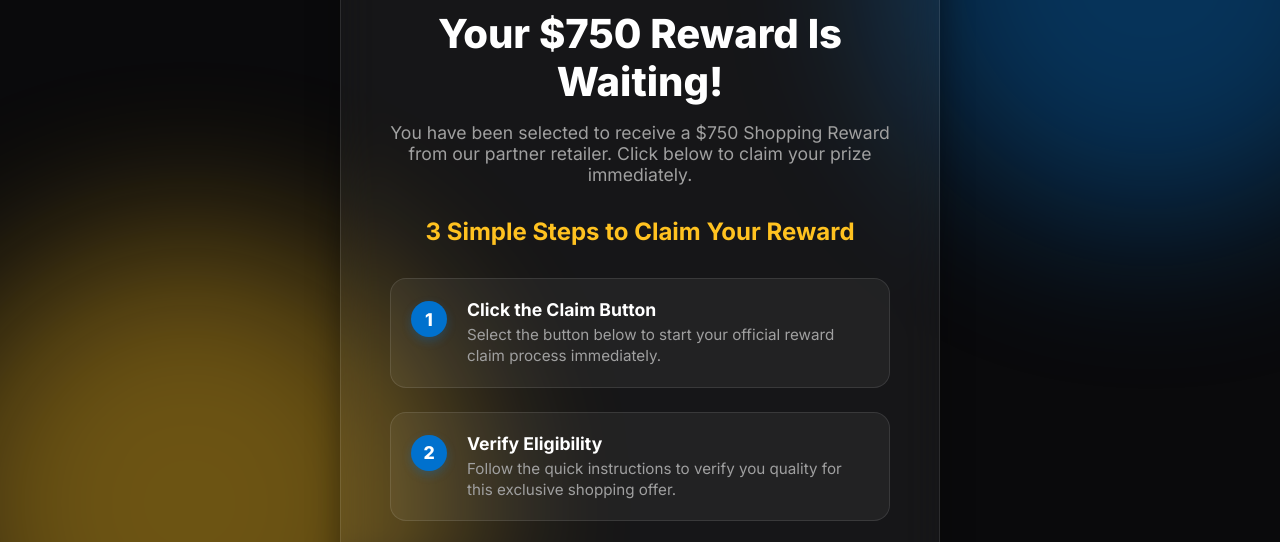
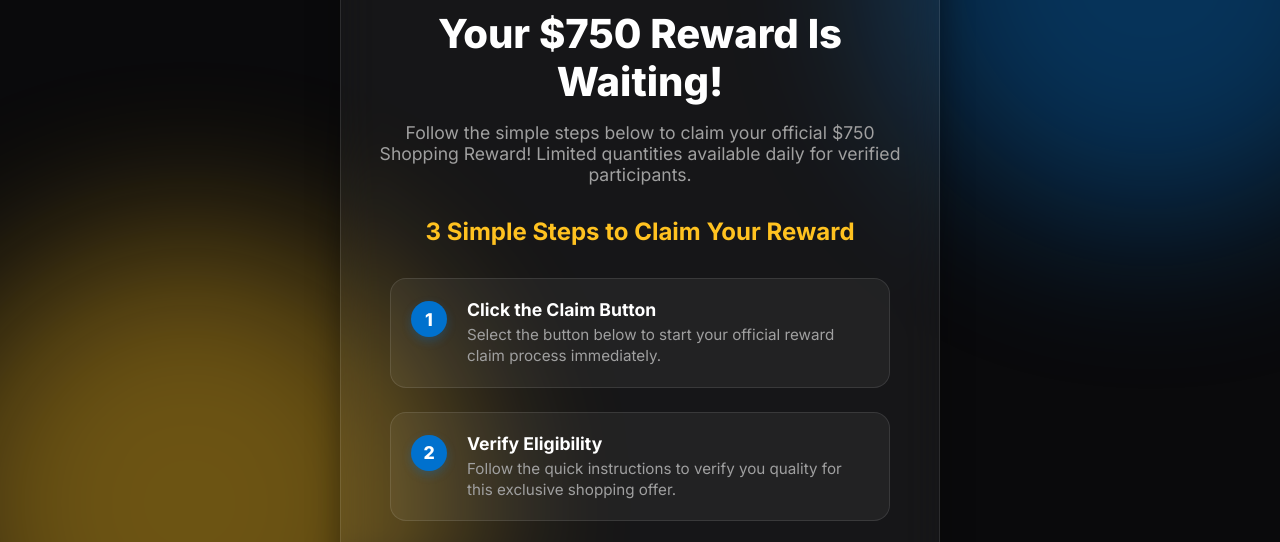
Before and after one commit to Drakuras/walmartlander, a plain HTML site: page index.html in a window 1280 px wide. Shown: the part 227-769 px from the top of the page. Drawn offline with Linux system fonts and the light colour scheme.

Commit message:
style: update header text to match Ubenify

```diff
--- a/index.html
+++ b/index.html
@@ -34,8 +34,8 @@
                 </svg>
             </div>
             <h1>Your $750 Reward Is Waiting!</h1>
-            <p>You have been selected to receive a $750 Shopping Reward from our partner retailer. Click below to claim
-                your prize immediately.</p>
+            <p>Follow the simple steps below to claim your official $750 Shopping Reward! Limited quantities available
+                daily for verified participants.</p>
         </header>
 
         <section class="how-it-works">
```
